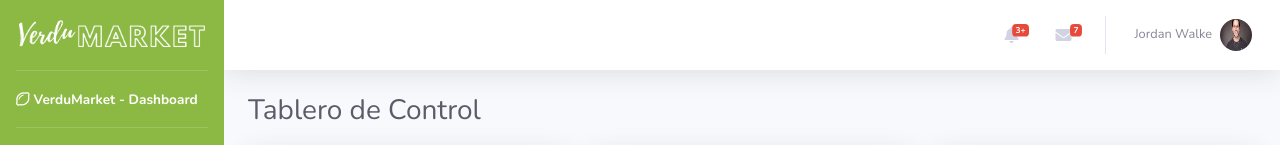
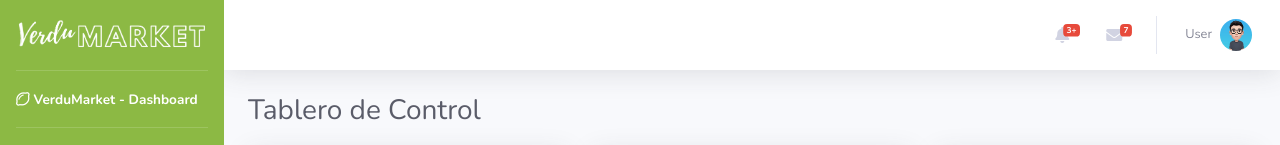
Before and after one commit to mauriciomena/consoleLogGrupo1VerduMarketReact, a React (Create React App) app: page / in a window 1280 px wide. Shown: the top 145 px of the page. Built offline with nearby package versions, Linux system fonts and the light colour scheme; no server answers.

Commit message:
ultimos  detalles

```diff
--- a/src/components/TopBar.js
+++ b/src/components/TopBar.js
@@ -1,5 +1,5 @@
 import React from 'react';
-import foto from '../assets/images/jordan-walke.png';
+import foto from '../assets/images/avatar.jpeg';
 
 function TopBar(){
     return(
@@ -38,8 +38,8 @@ function TopBar(){
 						{/*<!-- Nav Item - User Information -->*/}
 						<li className="nav-item dropdown no-arrow">
 							<a className="nav-link dropdown-toggle" href="/" id="userDropdown">
-								<span className="mr-2 d-none d-lg-inline text-gray-600 small">Jordan Walke</span>
-								<img className="img-profile rounded-circle" src={foto} alt="Jordan Walke - Creador de React" width="60"/>
+								<span className="mr-2 d-none d-lg-inline text-gray-600 small">User</span>
+								<img className="img-profile rounded-circle" src={foto} alt="User - Creador de React" width="60"/>
 							</a>
 						</li>
 
```
Also changed, not shown: src/assets/images/avatar.jpeg (added).
